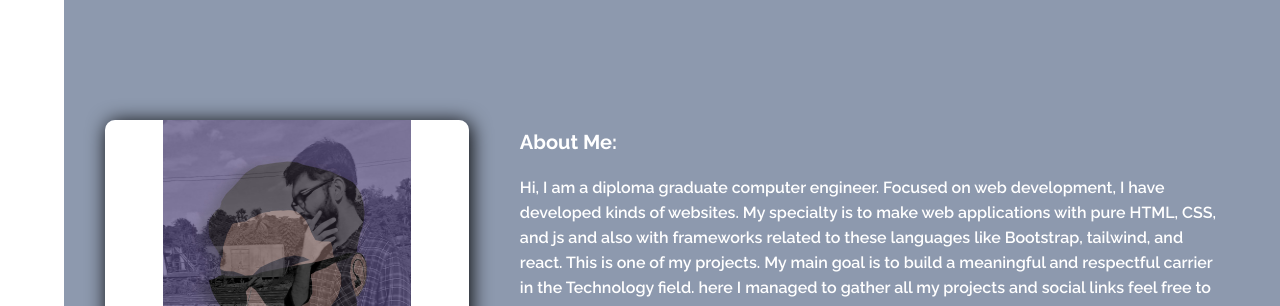
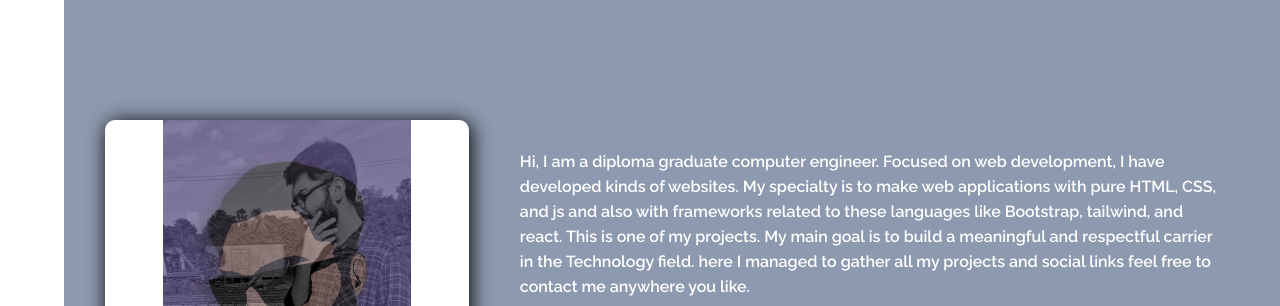
Before and after one commit to JubayerRahman/SidemenuPortfolio, a plain HTML site: page index.html in a window 1280 px wide. Shown: the part 920-1226 px from the top of the page. Drawn offline with Linux system fonts and the light colour scheme.

Commit message:
Update index.html

```diff
--- a/index.html
+++ b/index.html
@@ -40,8 +40,8 @@
                         <div class="abImg"></div>
                     </div>
                     <div class="infoData">
-                        <h1 style="font-size: 20px; text-decoration: none; margin-left: 10px;">
-                            About Me:</h1>
+<!--                         <h1 style="font-size: 20px; text-decoration: none; margin-left: 10px;">
+                            About Me:</h1> -->
                         <p>Hi, I am a diploma graduate computer engineer.  Focused on web development,
                             I have developed kinds of websites. My specialty is to make web applications
                             with pure HTML, CSS, and js and also with frameworks related to these
```
